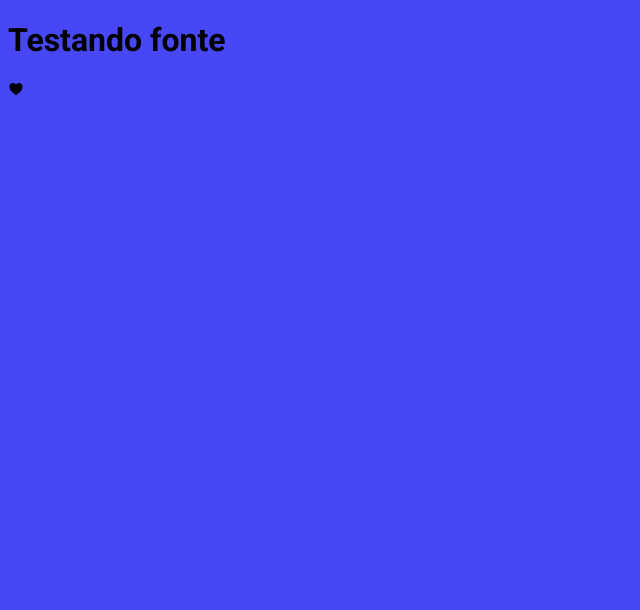
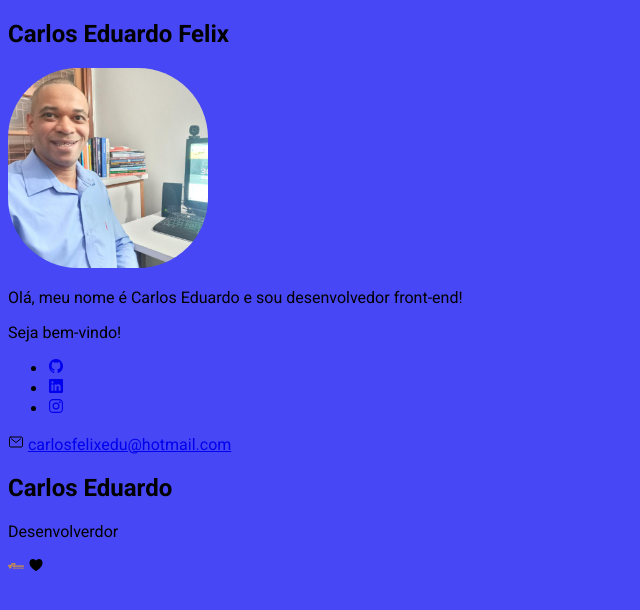
Before and after one commit to CarlosEduuuu/CarlosEduuuu.github.io, a plain HTML site: page index.html in a window 1280 px wide. Shown: the whole page, without its empty margins (0-640 px from the left). Drawn offline with nearby package versions, Linux system fonts and the light colour scheme.

Commit message:
segundo commit

```diff
--- a/css/style.css
+++ b/css/style.css
@@ -2,3 +2,8 @@ body{
     background-color: rgb(71, 71, 245);
     font-family: "roboto" , sans-serif;
 }
+img{
+    width: 200px;
+    height: 200px;
+    border-radius: 35%;
+}
--- a/index.html
+++ b/index.html
@@ -1,21 +1,59 @@
 <!DOCTYPE html>
 <html lang="en">
+
 <head>
     <meta charset="UTF-8">
     <meta name="viewport" content="width=device-width, initial-scale=1.0">
     <title>Portifólio </title>
+    <!-- Devicom -->
+    <link rel="stylesheet" type='text/css' href="https://cdn.jsdelivr.net/gh/devicons/devicon@latest/devicon.min.css" />
+
     <!-- Google-fonts -->
     <link rel="preconnect" href="https://fonts.googleapis.com">
-<link rel="preconnect" href="https://fonts.gstatic.com" crossorigin>
-<link href="https://fonts.googleapis.com/css2?family=Roboto:ital,wght@0,100;0,300;0,400;0,500;0,700;0,900;1,100;1,300;1,400;1,500;1,700;1,900&display=swap" rel="stylesheet">
+    <link rel="preconnect" href="https://fonts.gstatic.com" crossorigin>
+    <link
+        href="https://fonts.googleapis.com/css2?family=Roboto:ital,wght@0,100;0,300;0,400;0,500;0,700;0,900;1,100;1,300;1,400;1,500;1,700;1,900&display=swap"
+        rel="stylesheet">
+    <!-- css do projeto -->
     <link rel="stylesheet" href="./css/style.css">
 </head>
+
 <body>
-    <h1>Testando fonte</h1>
+    <main id="conteiner">
+        <aside id="bio-conteiner">
+            <h2>Carlos Eduardo Felix</h2>
+            <!-- imagem de foto -->
+            <img src="./img/me.jpg" alt="">
+            <p>Olá, meu nome é Carlos Eduardo e sou <span class="highlight">desenvolvedor front-end!</span></p>
+            <p id="welcome-texte">Seja bem-vindo!</p>
+            <ul>
+                <li><a href="#" target="_blank"><ion-icon name="logo-github"></ion-icon></ion-icon></a></li>
+                <li><a href="#" target="_blank"><ion-icon name="logo-linkedin"></ion-icon></ion-icon></a></li>
+                <li><a href="#" target="_blank"><ion-icon name="logo-instagram"></ion-icon></ion-icon></a></li>
+            </ul>
+            <div id="email-conteiner">
+                <ion-icon name="mail-outline"></ion-icon>
+                <a href="mailto:carlosfelixedu@hotmail.com"  >carlosfelixedu@hotmail.com </a>
+            </div>
+        </aside>
+        <section id="abaout-conteiner">
+            <h1 id="name"><span class="highlight">Carlos Eduardo</span></h1>
+            <p id="title">Desenvolverdor</p>
 
+        </section>
+
+
+    </main>
+
+
+
+    <i class="devicon-amazonwebservices-plain-wordmark colored"></i>
+
+    <i class="devicon-threedsmax-plain"></i>
 
     <ion-icon name="heart"></ion-icon>
     <script type="module" src="https://unpkg.com/ionicons@7.1.0/dist/ionicons/ionicons.esm.js"></script>
-<script nomodule src="https://unpkg.com/ionicons@7.1.0/dist/ionicons/ionicons.js"></script>
+    <script nomodule src="https://unpkg.com/ionicons@7.1.0/dist/ionicons/ionicons.js"></script>
 </body>
+
 </html>
```
Also changed, not shown: img/me.jpg (added).
